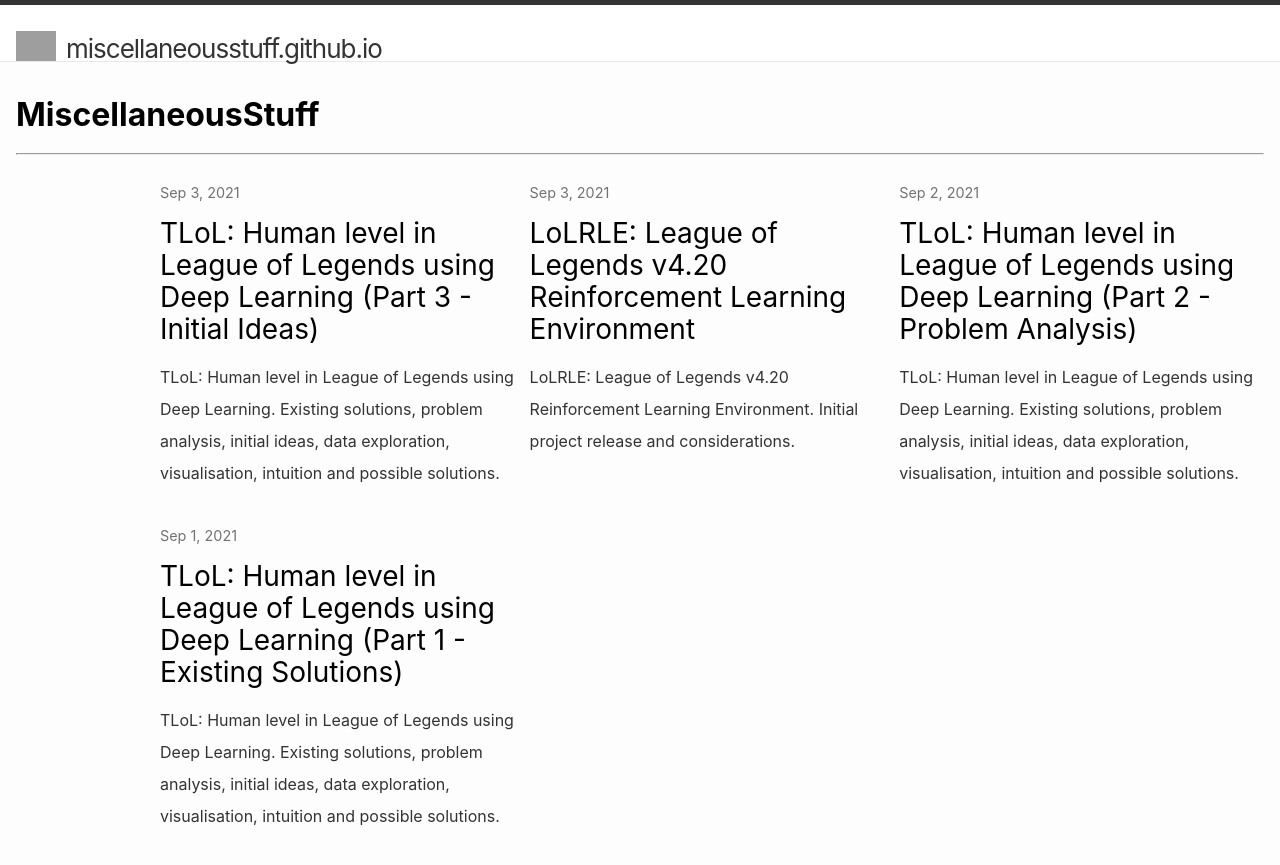
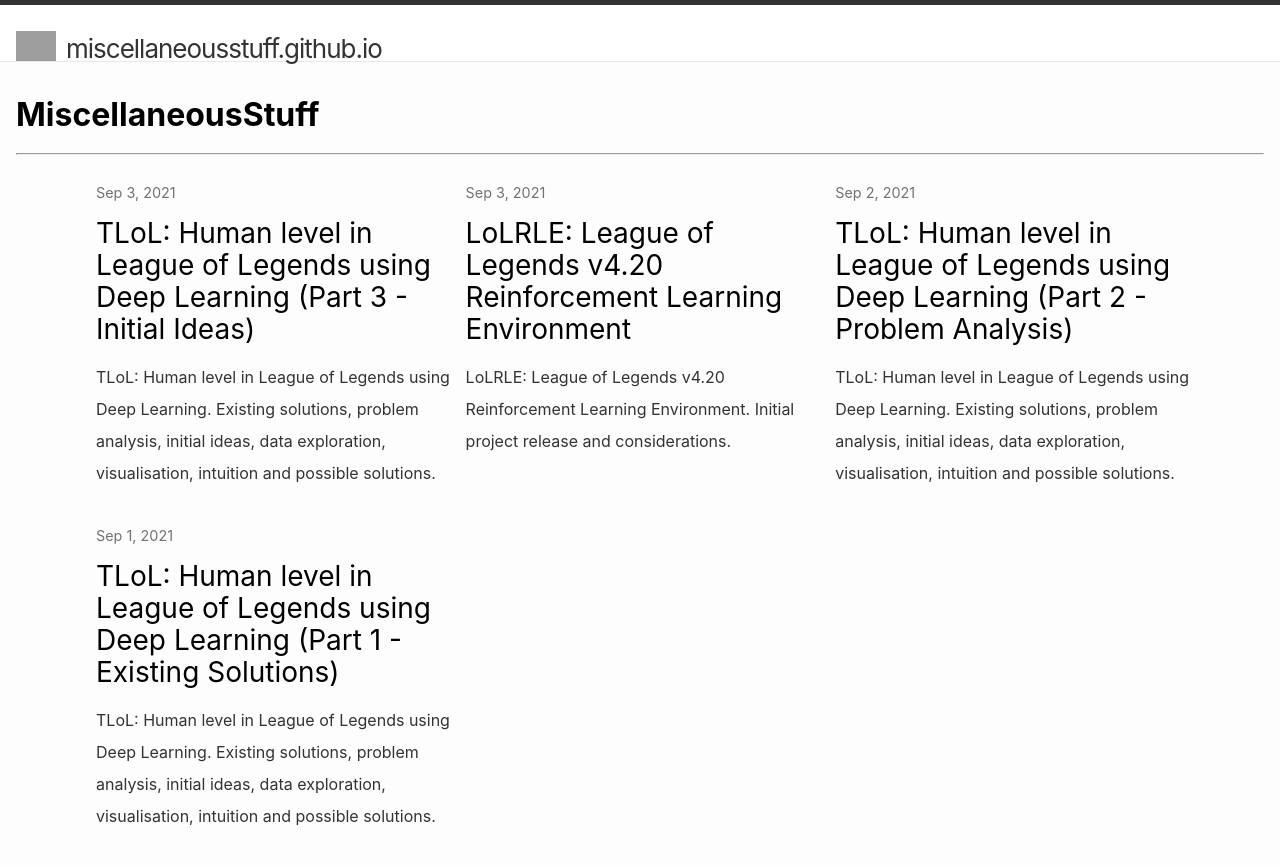
Before and after one commit to MiscellaneousStuff/miscellaneousstuff.github.io, a Jekyll site: the page built from index.html, in a window 1280 px wide. Shown: the top 865 px of the page. Built offline with Jekyll 4.4.1, drawn with Linux system fonts in a browser that asks for light colours; grey boxes are pictures that could not be loaded.

Commit message:
smaller guttering on landing

```diff
--- a/css/main.css
+++ b/css/main.css
@@ -70,8 +70,8 @@
 }
 
 .post-snippet {
-  margin-left: 5rem;
-  margin-right: 5rem;
+  margin-left: 1rem;
+  margin-right: 1rem;
   width: 100%;
 }
 
```
